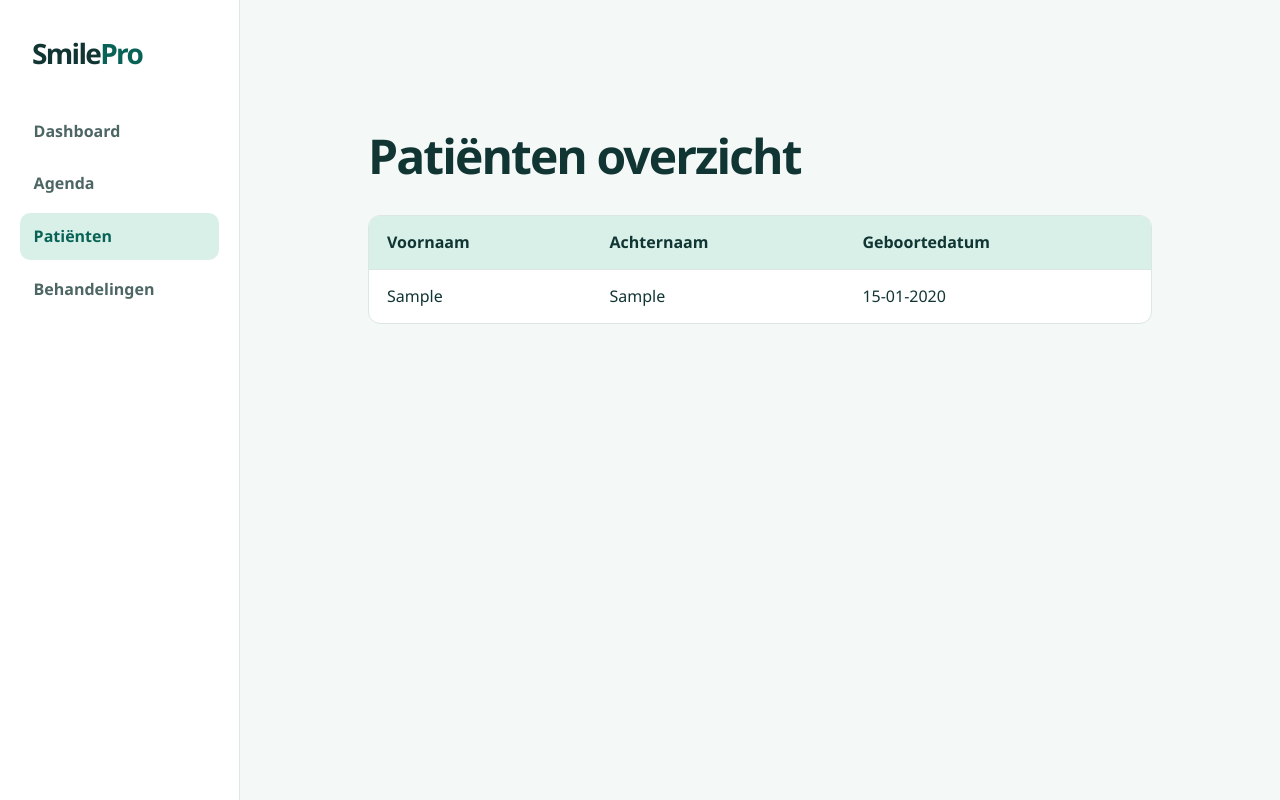
After one commit to aliahaki/SmilePro, a Laravel app: page /patienten in a window 1280 px wide. The commit adds this page. Run offline with Laravel 12, Linux system fonts and the light colour scheme; tables that the repository leaves empty hold one stand-in row (values such as "Sample post").

Commit message:
Patienten overzicht gemaakt.

```diff
--- /dev/null
+++ b/app/Http/Controllers/PatientController.php
@@ -0,0 +1,19 @@
+<?php
+
+namespace App\Http\Controllers;
+
+use Illuminate\Support\Facades\DB;
+
+class PatientController extends Controller
+{
+    public function index()
+    {
+        $patienten = DB::table('Patient')
+            ->select('Voornaam', 'Achternaam', 'Geboortedatum')
+            ->orderBy('Achternaam')
+            ->orderBy('Voornaam')
+            ->get();
+
+        return view('patienten.index', compact('patienten'));
+    }
+}
--- a/public/css/dashboard.css
+++ b/public/css/dashboard.css
@@ -39,11 +39,11 @@ a:focus-visible {
 
 .brand {
     display: inline-block;
-    margin: 0 0 2rem .75rem;
+    margin: 0 0 2rem 0.75rem;
     color: var(--ink);
     font-size: 1.75rem;
     font-weight: 750;
-    letter-spacing: -.06em;
+    letter-spacing: -0.06em;
     text-decoration: none;
 }
 
@@ -53,12 +53,12 @@ a:focus-visible {
 
 .sidebar-nav {
     display: grid;
-    gap: .35rem;
+    gap: 0.35rem;
 }
 
 .sidebar-nav a {
-    padding: .7rem .85rem;
-    border-radius: .65rem;
+    padding: 0.7rem 0.85rem;
+    border-radius: 0.65rem;
     color: var(--muted);
     font-weight: 600;
     text-decoration: none;
@@ -89,11 +89,11 @@ a:focus-visible {
     margin: 0;
     font-size: clamp(2rem, 4vw, 3rem);
     line-height: 1.15;
-    letter-spacing: -.04em;
+    letter-spacing: -0.04em;
 }
 
 .dashboard-header p {
-    margin: .5rem 0 0;
+    margin: 0.5rem 0 0;
     color: var(--muted);
 }
 
@@ -125,17 +125,17 @@ a:focus-visible {
 }
 
 .dashboard-card p {
-    margin: .5rem 0 1.5rem;
+    margin: 0.5rem 0 1.5rem;
     color: var(--muted);
 }
 
 .card-link {
     display: inline-flex;
-    gap: .65rem;
+    gap: 0.65rem;
     align-items: center;
     margin-top: auto;
-    padding: .65rem .85rem;
-    border-radius: .55rem;
+    padding: 0.65rem 0.85rem;
+    border-radius: 0.55rem;
     background: var(--mint);
     color: var(--accent);
     font-weight: 650;
@@ -164,7 +164,7 @@ a:focus-visible {
     }
 
     .brand {
-        margin: 0 0 .75rem;
+        margin: 0 0 0.75rem;
     }
 
     .sidebar-nav {
@@ -173,6 +173,76 @@ a:focus-visible {
     }
 
     .sidebar-nav a {
-        font-size: .9rem;
+        font-size: 0.9rem;
     }
 }
+
+.patienten-tabel {
+    overflow-x: auto;
+    border: 1px solid #dce7e4;
+    border-radius: 12px;
+    background: #fff;
+}
+
+.patienten-tabel table {
+    width: 100%;
+    border-collapse: collapse;
+    text-align: left;
+}
+
+.patienten-tabel th,
+.patienten-tabel td {
+    padding: 14px 18px;
+}
+
+.patienten-tabel th {
+    background: #d9f0e8;
+    color: #103533;
+}
+
+.patienten-tabel td {
+    border-top: 1px solid #dce7e4;
+}
+
+.patienten-tabel p {
+    margin: 0;
+    padding: 18px;
+    color: #4d6663;
+}
+
+.patienten-dialog {
+    position: fixed;
+    inset: 0;
+    margin: auto;
+    box-sizing: border-box;
+    width: min(24rem, calc(100% - 2rem));
+    padding: 1.5rem;
+    border: 1px solid #b8dbd0;
+    border-radius: 12px;
+    background: #fff;
+    color: #103533;
+    box-shadow: 0 12px 36px rgb(16 53 51 / 20%);
+}
+
+.patienten-dialog::backdrop {
+    background: rgb(16 53 51 / 45%);
+}
+
+.patienten-dialog h2 {
+    margin: 0 0 0.5rem;
+}
+
+.patienten-dialog button {
+    padding: 0.6rem 1rem;
+    border: 0;
+    border-radius: 6px;
+    background: #086256;
+    color: #fff;
+    font: inherit;
+    cursor: pointer;
+}
+
+.patienten-dialog button:focus-visible {
+    outline: 2px solid #086256;
+    outline-offset: 3px;
+}
--- a/resources/views/dashboard.blade.php
+++ b/resources/views/dashboard.blade.php
@@ -16,7 +16,7 @@
             <nav class="sidebar-nav" aria-label="Hoofdnavigatie">
                 <a href="{{ route('dashboard') }}" aria-current="page">Dashboard</a>
                 <a href="{{ url('/agenda') }}">Agenda</a>
-                <a href="{{ url('/patienten') }}">Patiënten</a>
+                <a href="{{ route('patienten.index') }}">Patiënten</a>
                 <a href="{{ url('/behandelingen') }}">Behandelingen</a>
             </nav>
         </aside>
--- /dev/null
+++ b/resources/views/patienten/index.blade.php
@@ -0,0 +1,91 @@
+<!DOCTYPE html>
+<html lang="nl">
+
+<head>
+    <meta charset="UTF-8">
+    <meta name="viewport" content="width=device-width, initial-scale=1">
+    <title>Dashboard | SmilePro</title>
+    <link rel="stylesheet" href="{{ asset('css/dashboard.css') }}">
+</head>
+
+<body>
+    <div class="app-layout">
+        <aside class="sidebar">
+            <a class="brand" href="{{ url('/') }}">
+                Smile<span>Pro</span>
+            </a>
+
+            <nav class="sidebar-nav" aria-label="Hoofdnavigatie">
+                <a href="{{ route('dashboard') }}">Dashboard</a>
+                <a href="{{ url('/agenda') }}">Agenda</a>
+                <a href="{{ route('patienten.index') }}" aria-current="page">Patiënten</a>
+                <a href="{{ url('/behandelingen') }}">Behandelingen</a>
+            </nav>
+        </aside>
+
+        <main class="dashboard">
+            <main class="dashboard">
+                <header class="dashboard-header">
+                    <h1>Patiënten overzicht</h1>
+                </header>
+
+                <div class="patienten-tabel">
+                    <table aria-label="Geregistreerde patiënten">
+                        <thead>
+                            <tr>
+                                <th scope="col">Voornaam</th>
+                                <th scope="col">Achternaam</th>
+                                <th scope="col">Geboortedatum</th>
+                            </tr>
+                        </thead>
+                        <tbody>
+                            @foreach ($patienten as $patient)
+                                <tr>
+                                    <td>{{ $patient->Voornaam }}</td>
+                                    <td>{{ $patient->Achternaam }}</td>
+                                    <td>{{ \Illuminate\Support\Carbon::parse($patient->Geboortedatum)->format('d-m-Y') }}
+                                    </td>
+                                </tr>
+                            @endforeach
+                        </tbody>
+                    </table>
+
+                    @if ($patienten->isEmpty())
+                        <p>Er zijn geen patiënten gevonden.</p>
+                    @endif
+                </div>
+            </main>
+        </main>
+    </div>
+    @if ($patienten->isEmpty())
+        <div class="patienten-toast">
+            <strong>Patiënten overzicht</strong>
+            <p>Er zijn geen patiënten gevonden.</p>
+        </div>
+    @endif
+
+    @if ($patienten->isEmpty())
+        <dialog id="patienten-melding" class="patienten-dialog" aria-labelledby="melding-titel">
+            <h2 id="melding-titel">Patiënten overzicht</h2>
+            <p>Er zijn geen patiënten gevonden.</p>
+
+            <form method="dialog">
+                <button type="submit" autofocus>Sluiten</button>
+            </form>
+        </dialog>
+
+        <script>
+            const melding = document.getElementById('patienten-melding');
+
+            melding.showModal();
+
+            setTimeout(() => {
+                if (melding.open) {
+                    melding.close();
+                }
+            }, 3000);
+        </script>
+    @endif
+</body>
+
+</html>
--- a/routes/web.php
+++ b/routes/web.php
@@ -1,9 +1,14 @@
 <?php
 
 use Illuminate\Support\Facades\Route;
+use App\Http\Controllers\PatientController;
+
 
 Route::get('/', function () {
     return view('welcome');
 });
 
 Route::view('/dashboard', 'dashboard')->name('dashboard');
+
+Route::get('/patienten', [PatientController::class, 'index'])
+    ->name('patienten.index');
```
